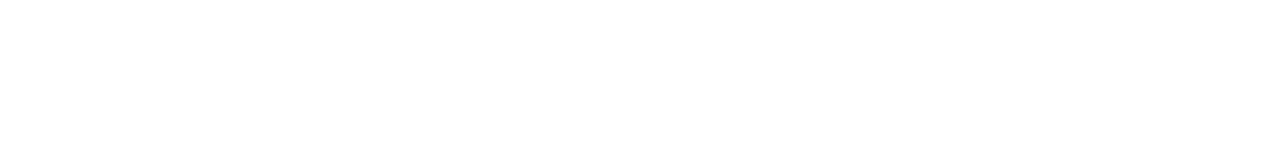
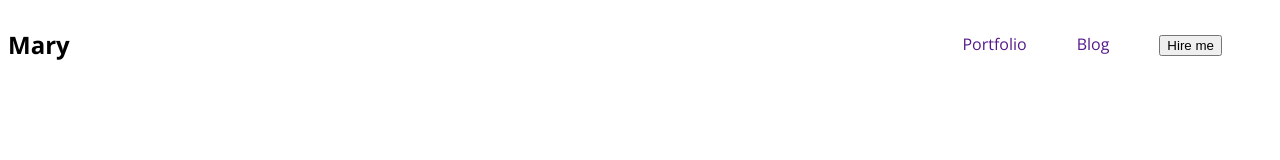
Before and after one commit to Hedayetul-Islam/webdeveloper-portfolio, a plain HTML site: page index.html in a window 1280 px wide. Drawn offline with nearby package versions, Linux system fonts and the light colour scheme.

Commit message:
added navbar

```diff
--- a/index.html
+++ b/index.html
@@ -1,13 +1,28 @@
 <!DOCTYPE html>
 <html lang="en">
+
 <head>
     <meta charset="UTF-8">
     <meta name="viewport" content="width=device-width, initial-scale=1.0">
     <title>Web Developer Portfolio</title>
+    <link rel="preconnect" href="https://fonts.googleapis.com">
+    <link rel="preconnect" href="https://fonts.gstatic.com" crossorigin>
+    <link
+        href="https://fonts.googleapis.com/css2?family=Open+Sans:ital,wght@0,300..800;1,300..800&family=Poppins:wght@500&family=Work+Sans&display=swap"
+        rel="stylesheet">
+    <link rel="stylesheet" href="styles/portfolio.css">
 </head>
+
 <body>
     <header>
-
+        <nav>
+            <h2 class="nav-title">Mary</h2>
+            <ul>
+                <li><a href="">Portfolio</a></li>
+                <li><a href="">Blog</a></li>
+                <li><button>Hire me</button></li>
+            </ul>
+        </nav>
     </header>
     <main>
 
@@ -16,4 +31,5 @@
 
     </footer>
 </body>
+
 </html>
--- /dev/null
+++ b/styles/portfolio.css
@@ -0,0 +1,24 @@
+body{
+    font-family: "Open Sans", sans-serif;
+}
+
+/* nav related styles */
+nav {
+    display: flex;
+    justify-content: space-between;
+    align-items: center;
+}
+
+nav > ul {
+    display: flex;
+    align-items: center;
+}
+
+nav li{
+    list-style: none;
+    margin-right: 50px;
+}
+
+nav a{
+    text-decoration: none;
+}
```
